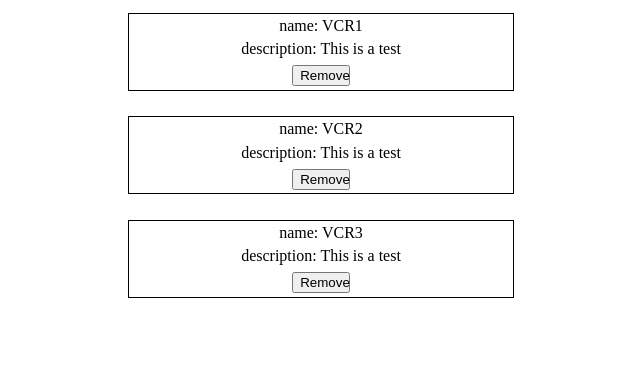
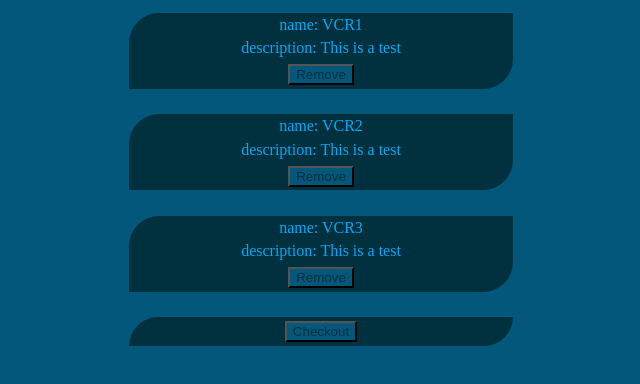
Before and after one commit to TT-Use-My-Tech-Stuff/Front-End, a React (Create React App) app: page /cart in a window 1280 px wide. Shown: the top 384 px of the page, without its empty margins (319-959 px from the left). Built offline with nearby package versions, Linux system fonts and the light colour scheme.

Commit message:
styled page just waiting for props

```diff
--- a/src/components/Renters/Cart.js
+++ b/src/components/Renters/Cart.js
@@ -28,32 +28,66 @@ const cartData = [
 ]
 
 const Page = styled.div`
-/* border: 2px solid black; */
+
 display: flex;
 flex-direction: column;
-justify-content: center;
+
 align-items: center;
+background-color: #02577a;
 
-div {
-    border: 1px solid black;
+height: 100vh;
+
+
+
+
+`
+const Checkout = styled.div `
+ border-radius: 30px 0% 30px 0;
     margin: 1%;
     display: flex;
     flex-direction: column;
     justify-content: center;
     align-items: center;
     width: 30%;
-}
-button {
-    width: 15%;
-    margin: 1%;
 
 
-}
-p {
-    margin: 1%;
+    background-color: #01303f;
+button {
+    background-color:#02577a;
+    color: #01303f;
+    margin: 1%
 }
 
 `
+const Items = styled.div `
+border-radius: 30px 0% 30px 0;
+    margin: 1%;
+    display: flex;
+    flex-direction: column;
+    justify-content: center;
+    align-items: center;
+    width: 30%;
+    background-color: #01303f;
+    color: #02a9f7;
+button {
+    background-color: #02577a;
+    color:#01303f;
+    margin: 1%
+}
+p {
+    margin: 1%
+}
+
+`
+const ItemWrapper = styled.div `
+
+width: 100%;
+display: flex;
+    flex-direction: column;
+    justify-content: center;
+    align-items: center;
+`
+
 
 
 const Cart = () => {
@@ -61,20 +95,38 @@ const Cart = () => {
 
 
     return(
+        <>
             <Page>
+
+
+
+                            <ItemWrapper>
                                 {cartData.map(item => {
                                     return (
-                    <div>
+
+                                        <Items>
                                             <p>name: {item.name}</p>
                                             <p>description: {item.equipment_description}</p>
                                             <button>Remove</button>
 
-                    </div>
+                                        </Items>
+                                    )
 
-                )
                                 })}
 
+
+                            </ItemWrapper>
+                            <Checkout>
+                                <button>Checkout</button>
+                            </Checkout>
+
+
+
+
+
             </Page>
+
+        </>
     )
 }
 
```
Lines whose indentation alone changed are shown as unchanged.
